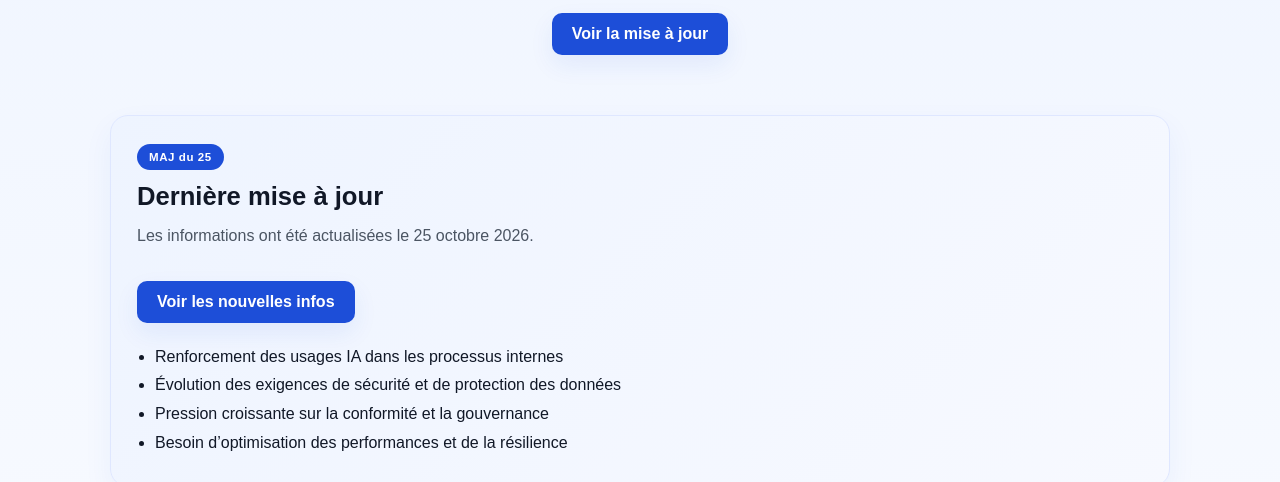
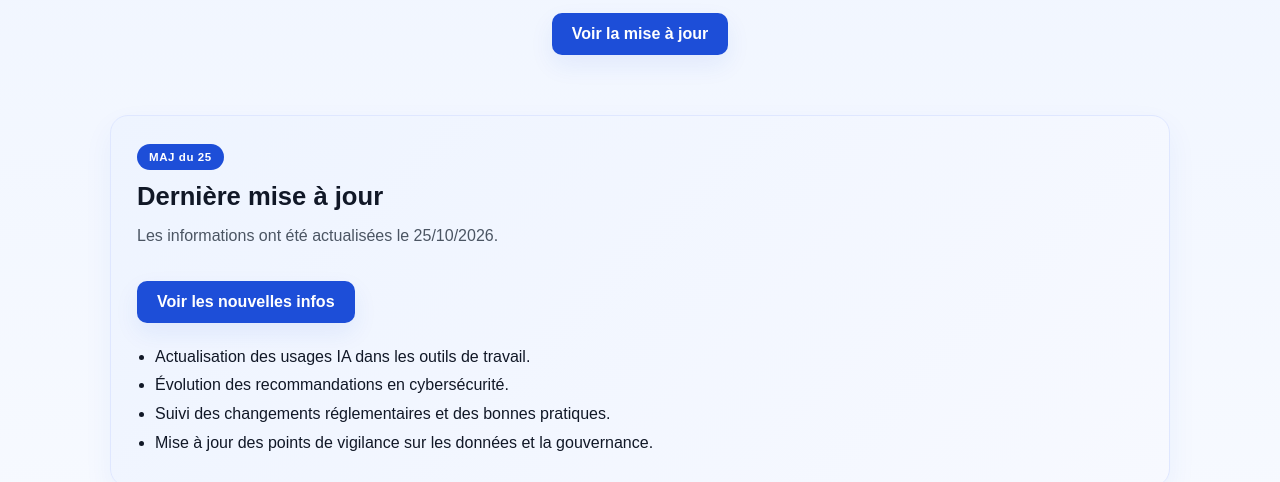
Before and after one commit to franceinfo771-prog/veille-bulletin-site, a plain HTML site: page index.html in a window 1280 px wide. Shown: the part 357-839 px from the top of the page. Drawn offline with Linux system fonts and the light colour scheme.

Commit message:
Auto-update the visible MAJ badge and date for each day without manual edits.

```diff
--- a/index.html
+++ b/index.html
@@ -10,7 +10,7 @@
     <header class="hero">
       <nav class="topbar">
         <div class="brand">Veille</div>
-        <a href="#maj-25" class="nav-link">Voir les nouvelles infos</a>
+        <a href="#maj-jour" class="nav-link">Voir les nouvelles infos</a>
       </nav>
 
       <div class="hero-content">
@@ -20,24 +20,22 @@
           Une synthèse claire des évolutions technologiques, réglementaires et
           sectorielles à surveiller.
         </p>
-        <a href="#maj-25" class="cta-button">Voir la mise à jour</a>
+        <a href="#maj-jour" class="cta-button">Voir la mise à jour</a>
       </div>
     </header>
 
     <main>
-      <section id="maj-25" class="update-banner" aria-label="Mise à jour du 25">
-        <span class="tag">MAJ du 25</span>
+      <section id="maj-jour" class="update-banner" aria-label="Mise à jour du jour">
+        <span class="tag" id="badge-maj">MAJ du jour</span>
         <h2>Dernière mise à jour</h2>
-        <p>
-          Les informations ont été actualisées le 25 octobre 2026.
-        </p>
-        <a href="#maj-25" class="update-button">Voir les nouvelles infos</a>
+        <p id="date-maj">Les informations ont été actualisées aujourd'hui.</p>
+        <a href="#maj-jour" class="update-button">Voir les nouvelles infos</a>
 
         <ul>
-          <li>Renforcement des usages IA dans les processus internes</li>
-          <li>Évolution des exigences de sécurité et de protection des données</li>
-          <li>Pression croissante sur la conformité et la gouvernance</li>
-          <li>Besoin d’optimisation des performances et de la résilience</li>
+          <li>Actualisation des usages IA dans les outils de travail.</li>
+          <li>Évolution des recommandations en cybersécurité.</li>
+          <li>Suivi des changements réglementaires et des bonnes pratiques.</li>
+          <li>Mise à jour des points de vigilance sur les données et la gouvernance.</li>
         </ul>
       </section>
 
@@ -67,5 +65,15 @@
         </article>
       </section>
     </main>
+
+    <script>
+      const today = new Date();
+      const day = String(today.getDate()).padStart(2, '0');
+      const month = String(today.getMonth() + 1).padStart(2, '0');
+      const year = today.getFullYear();
+
+      document.getElementById('badge-maj').textContent = `MAJ du ${day}`;
+      document.getElementById('date-maj').textContent = `Les informations ont été actualisées le ${day}/${month}/${year}.`;
+    </script>
   </body>
 </html>
```
